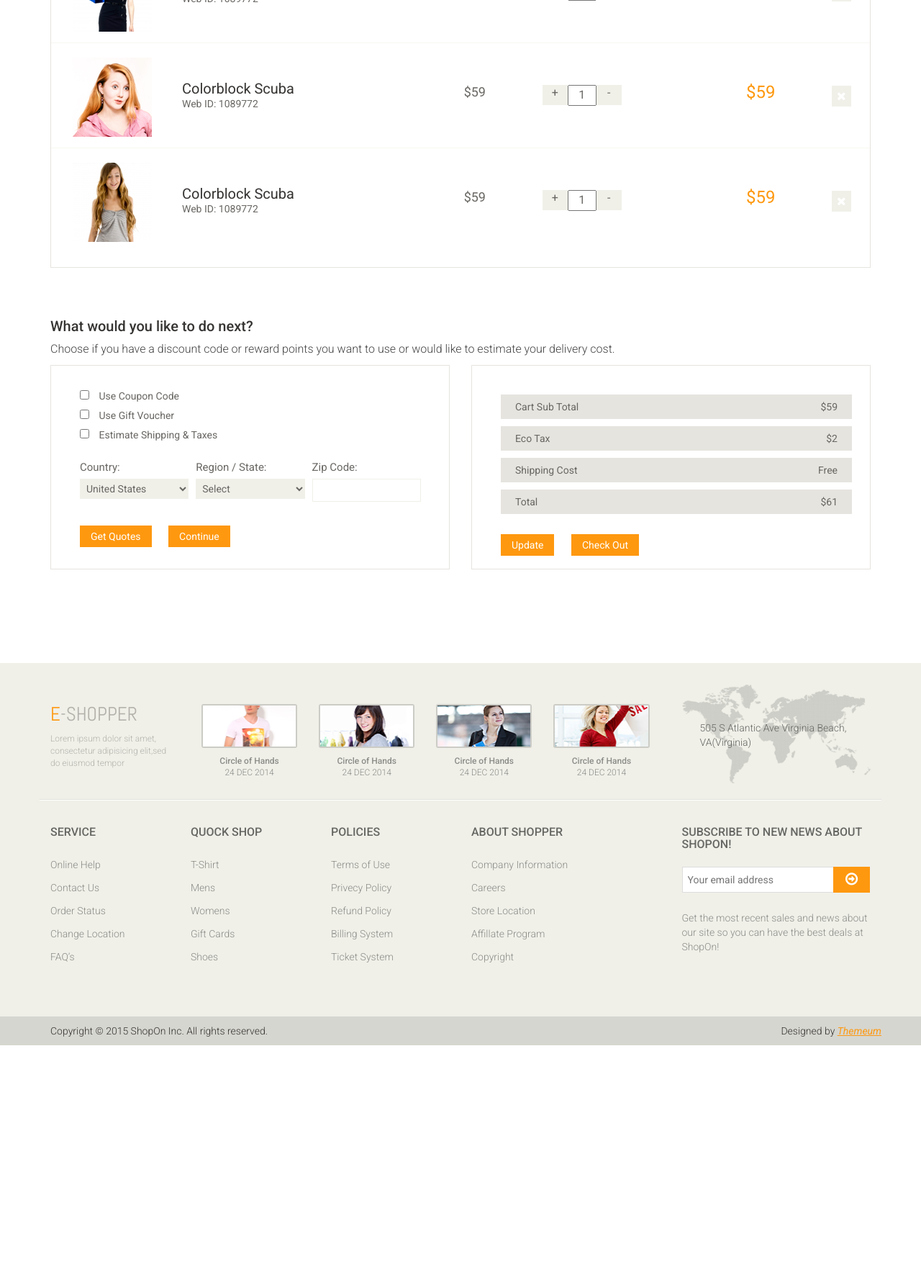
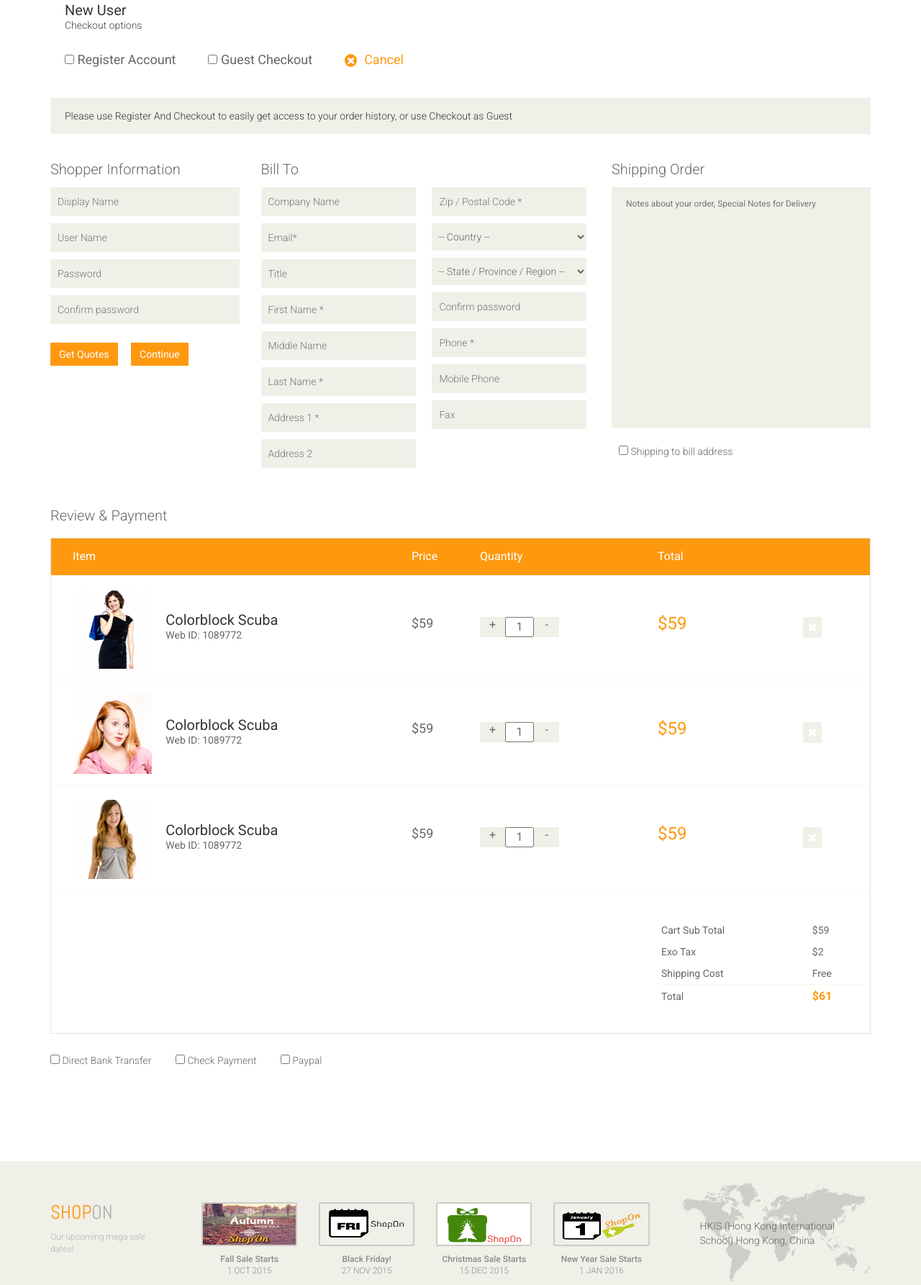
Before and after one commit to Travis210092/Travis210092.github.io, a plain HTML site: page cart.html in a window 1280 px wide. Shown: the part 461-2246 px from the top of the page at 72% size. Before the commit the page ends 1913 px from the top, so only its background shows below. Drawn offline with Linux system fonts and the light colour scheme.

Commit message:
Changed cart.html

```diff
--- a/cart.html
+++ b/cart.html
@@ -57,7 +57,7 @@
 				<div class="row">
 					<div class="col-sm-4">
 						<div class="logo pull-left">
-							<a href="index.html"><img src="images/home/logo.png" alt="" /></a>
+							<a href="index.html"><img src="images/home/shopon-newlogo.png" alt="" /></a>
 						</div>
 						<div class="btn-group pull-right">
 							<div class="btn-group">
@@ -88,8 +88,8 @@
 							<ul class="nav navbar-nav">
 								<li><a href=""><i class="fa fa-user"></i> Account</a></li>
 								<li><a href=""><i class="fa fa-star"></i> Wishlist</a></li>
-								<li><a href="checkout.html"><i class="fa fa-crosshairs"></i> Checkout</a></li>
-								<li><a href="cart.html" class="active"><i class="fa fa-shopping-cart"></i> Cart</a></li>
+								<li><a href="checkout.html" class="active"><i class="fa fa-crosshairs"></i> Checkout</a></li>
+								<li><a href="cart.html"><i class="fa fa-shopping-cart"></i> Cart</a></li>
 								<li><a href="login.html"><i class="fa fa-lock"></i> Login</a></li>
 							</ul>
 						</div>
@@ -117,8 +117,8 @@
                                     <ul role="menu" class="sub-menu">
                                         <li><a href="shop.html">Products</a></li>
 										<li><a href="product-details.html">Product Details</a></li>
-										<li><a href="checkout.html">Checkout</a></li>
-										<li><a href="cart.html" class="active">Cart</a></li>
+										<li><a href="checkout.html" class="active">Checkout</a></li>
+										<li><a href="cart.html">Cart</a></li>
 										<li><a href="login.html">Login</a></li>
                                     </ul>
                                 </li>
@@ -128,7 +128,7 @@
 										<li><a href="blog-single.html">Blog Single</a></li>
                                     </ul>
                                 </li>
-								<li><a href="404.html">404</a></li>
+
 								<li><a href="contact-us.html">Contact</a></li>
 							</ul>
 						</div>
@@ -148,9 +148,109 @@
 			<div class="breadcrumbs">
 				<ol class="breadcrumb">
 				  <li><a href="#">Home</a></li>
-				  <li class="active">Shopping Cart</li>
+				  <li class="active">Check out</li>
 				</ol>
+			</div><!--/breadcrums-->
+
+			<div class="step-one">
+				<h2 class="heading">Step1</h2>
 			</div>
+			<div class="checkout-options">
+				<h3>New User</h3>
+				<p>Checkout options</p>
+				<ul class="nav">
+					<li>
+						<label><input type="checkbox"> Register Account</label>
+					</li>
+					<li>
+						<label><input type="checkbox"> Guest Checkout</label>
+					</li>
+					<li>
+						<a href=""><i class="fa fa-times"></i>Cancel</a>
+					</li>
+				</ul>
+			</div><!--/checkout-options-->
+
+			<div class="register-req">
+				<p>Please use Register And Checkout to easily get access to your order history, or use Checkout as Guest</p>
+			</div><!--/register-req-->
+
+			<div class="shopper-informations">
+				<div class="row">
+					<div class="col-sm-3">
+						<div class="shopper-info">
+							<p>Shopper Information</p>
+							<form>
+								<input type="text" placeholder="Display Name">
+								<input type="text" placeholder="User Name">
+								<input type="password" placeholder="Password">
+								<input type="password" placeholder="Confirm password">
+							</form>
+							<a class="btn btn-primary" href="">Get Quotes</a>
+							<a class="btn btn-primary" href="">Continue</a>
+						</div>
+					</div>
+					<div class="col-sm-5 clearfix">
+						<div class="bill-to">
+							<p>Bill To</p>
+							<div class="form-one">
+								<form>
+									<input type="text" placeholder="Company Name">
+									<input type="text" placeholder="Email*">
+									<input type="text" placeholder="Title">
+									<input type="text" placeholder="First Name *">
+									<input type="text" placeholder="Middle Name">
+									<input type="text" placeholder="Last Name *">
+									<input type="text" placeholder="Address 1 *">
+									<input type="text" placeholder="Address 2">
+								</form>
+							</div>
+							<div class="form-two">
+								<form>
+									<input type="text" placeholder="Zip / Postal Code *">
+									<select>
+										<option>-- Country --</option>
+										<option>United States</option>
+										<option>Bangladesh</option>
+										<option>UK</option>
+										<option>India</option>
+										<option>Pakistan</option>
+										<option>Ucrane</option>
+										<option>Canada</option>
+										<option>Dubai</option>
+									</select>
+									<select>
+										<option>-- State / Province / Region --</option>
+										<option>United States</option>
+										<option>Bangladesh</option>
+										<option>UK</option>
+										<option>India</option>
+										<option>Pakistan</option>
+										<option>Ucrane</option>
+										<option>Canada</option>
+										<option>Dubai</option>
+									</select>
+									<input type="password" placeholder="Confirm password">
+									<input type="text" placeholder="Phone *">
+									<input type="text" placeholder="Mobile Phone">
+									<input type="text" placeholder="Fax">
+								</form>
+							</div>
+						</div>
+					</div>
+					<div class="col-sm-4">
+						<div class="order-message">
+							<p>Shipping Order</p>
+							<textarea name="message"  placeholder="Notes about your order, Special Notes for Delivery" rows="16"></textarea>
+							<label><input type="checkbox"> Shipping to bill address</label>
+						</div>
+					</div>
+				</div>
+			</div>
+			<div class="review-payment">
+				<h2>Review & Payment</h2>
+			</div>
+
 			<div class="table-responsive cart_info">
 				<table class="table table-condensed">
 					<thead>
@@ -240,88 +340,47 @@
 								<a class="cart_quantity_delete" href=""><i class="fa fa-times"></i></a>
 							</td>
 						</tr>
+						<tr>
+							<td colspan="4">&nbsp;</td>
+							<td colspan="2">
+								<table class="table table-condensed total-result">
+									<tr>
+										<td>Cart Sub Total</td>
+										<td>$59</td>
+									</tr>
+									<tr>
+										<td>Exo Tax</td>
+										<td>$2</td>
+									</tr>
+									<tr class="shipping-cost">
+										<td>Shipping Cost</td>
+										<td>Free</td>
+									</tr>
+									<tr>
+										<td>Total</td>
+										<td><span>$61</span></td>
+									</tr>
+								</table>
+							</td>
+						</tr>
 					</tbody>
 				</table>
 			</div>
+			<div class="payment-options">
+					<span>
+						<label><input type="checkbox"> Direct Bank Transfer</label>
+					</span>
+					<span>
+						<label><input type="checkbox"> Check Payment</label>
+					</span>
+					<span>
+						<label><input type="checkbox"> Paypal</label>
+					</span>
+				</div>
 		</div>
 	</section> <!--/#cart_items-->
 
-	<section id="do_action">
-		<div class="container">
-			<div class="heading">
-				<h3>What would you like to do next?</h3>
-				<p>Choose if you have a discount code or reward points you want to use or would like to estimate your delivery cost.</p>
-			</div>
-			<div class="row">
-				<div class="col-sm-6">
-					<div class="chose_area">
-						<ul class="user_option">
-							<li>
-								<input type="checkbox">
-								<label>Use Coupon Code</label>
-							</li>
-							<li>
-								<input type="checkbox">
-								<label>Use Gift Voucher</label>
-							</li>
-							<li>
-								<input type="checkbox">
-								<label>Estimate Shipping & Taxes</label>
-							</li>
-						</ul>
-						<ul class="user_info">
-							<li class="single_field">
-								<label>Country:</label>
-								<select>
-									<option>United States</option>
-									<option>Bangladesh</option>
-									<option>UK</option>
-									<option>India</option>
-									<option>Pakistan</option>
-									<option>Ucrane</option>
-									<option>Canada</option>
-									<option>Dubai</option>
-								</select>
 
-							</li>
-							<li class="single_field">
-								<label>Region / State:</label>
-								<select>
-									<option>Select</option>
-									<option>Dhaka</option>
-									<option>London</option>
-									<option>Dillih</option>
-									<option>Lahore</option>
-									<option>Alaska</option>
-									<option>Canada</option>
-									<option>Dubai</option>
-								</select>
-
-							</li>
-							<li class="single_field zip-field">
-								<label>Zip Code:</label>
-								<input type="text">
-							</li>
-						</ul>
-						<a class="btn btn-default update" href="">Get Quotes</a>
-						<a class="btn btn-default check_out" href="">Continue</a>
-					</div>
-				</div>
-				<div class="col-sm-6">
-					<div class="total_area">
-						<ul>
-							<li>Cart Sub Total <span>$59</span></li>
-							<li>Eco Tax <span>$2</span></li>
-							<li>Shipping Cost <span>Free</span></li>
-							<li>Total <span>$61</span></li>
-						</ul>
-							<a class="btn btn-default update" href="">Update</a>
-							<a class="btn btn-default check_out" href="">Check Out</a>
-					</div>
-				</div>
-			</div>
-		</div>
-	</section><!--/#do_action-->
 
 	<footer id="footer"><!--Footer-->
 		<div class="footer-top">
@@ -329,8 +388,8 @@
 				<div class="row">
 					<div class="col-sm-2">
 						<div class="companyinfo">
-							<h2><span>e</span>-shopper</h2>
-							<p>Lorem ipsum dolor sit amet, consectetur adipisicing elit,sed do eiusmod tempor</p>
+							<h2><span>Shop</span>On</h2>
+							<p>Our upcoming mega sale dates!</p>
 						</div>
 					</div>
 					<div class="col-sm-7">
@@ -338,14 +397,14 @@
 							<div class="video-gallery text-center">
 								<a href="#">
 									<div class="iframe-img">
-										<img src="images/home/iframe1.png" alt="" />
+										<img src="images/home/fall-shopon.png" alt="" />
 									</div>
 									<div class="overlay-icon">
 										<i class="fa fa-play-circle-o"></i>
 									</div>
 								</a>
-								<p>Circle of Hands</p>
-								<h2>24 DEC 2014</h2>
+								<p>Fall Sale Starts</p>
+								<h2>1 OCT 2015</h2>
 							</div>
 						</div>
 
@@ -353,14 +412,14 @@
 							<div class="video-gallery text-center">
 								<a href="#">
 									<div class="iframe-img">
-										<img src="images/home/iframe2.png" alt="" />
+										<img src="images/home/blackfridayshopon.png" alt="" />
 									</div>
 									<div class="overlay-icon">
 										<i class="fa fa-play-circle-o"></i>
 									</div>
 								</a>
-								<p>Circle of Hands</p>
-								<h2>24 DEC 2014</h2>
+								<p>Black Friday!</p>
+								<h2>27 NOV 2015</h2>
 							</div>
 						</div>
 
@@ -368,14 +427,14 @@
 							<div class="video-gallery text-center">
 								<a href="#">
 									<div class="iframe-img">
-										<img src="images/home/iframe3.png" alt="" />
+										<img src="images/home/christmassale-shopon.png" alt="" />
 									</div>
 									<div class="overlay-icon">
 										<i class="fa fa-play-circle-o"></i>
 									</div>
 								</a>
-								<p>Circle of Hands</p>
-								<h2>24 DEC 2014</h2>
+								<p>Christmas Sale Starts</p>
+								<h2>15 DEC 2015</h2>
 							</div>
 						</div>
 
@@ -383,21 +442,21 @@
 							<div class="video-gallery text-center">
 								<a href="#">
 									<div class="iframe-img">
-										<img src="images/home/iframe4.png" alt="" />
+										<img src="images/home/newyearsale-shopon.png" alt="" />
 									</div>
 									<div class="overlay-icon">
 										<i class="fa fa-play-circle-o"></i>
 									</div>
 								</a>
-								<p>Circle of Hands</p>
-								<h2>24 DEC 2014</h2>
+								<p>New Year Sale Starts</p>
+								<h2>1 JAN 2016</h2>
 							</div>
 						</div>
 					</div>
 					<div class="col-sm-3">
 						<div class="address">
 							<img src="images/home/map.png" alt="" />
-							<p>505 S Atlantic Ave Virginia Beach, VA(Virginia)</p>
+							<p>HKIS (Hong Kong International School) Hong Kong, China</p>
 						</div>
 					</div>
 				</div>
@@ -421,7 +480,7 @@
 					</div>
 					<div class="col-sm-2">
 						<div class="single-widget">
-							<h2>Quock Shop</h2>
+							<h2>Quick Shop</h2>
 							<ul class="nav nav-pills nav-stacked">
 								<li><a href="">T-Shirt</a></li>
 								<li><a href="">Mens</a></li>
@@ -445,13 +504,13 @@
 					</div>
 					<div class="col-sm-2">
 						<div class="single-widget">
-							<h2>About Shopper</h2>
+							<h2>About ShopOn</h2>
 							<ul class="nav nav-pills nav-stacked">
-								<li><a href="">Company Information</a></li>
-								<li><a href="">Careers</a></li>
-								<li><a href="">Store Location</a></li>
-								<li><a href="">Affillate Program</a></li>
-								<li><a href="">Copyright</a></li>
+								<li><a href="http://travis210092.github.io/404.html">Company Information</a></li>
+								<li><a href="http://travis210092.github.io/404.html">Careers</a></li>
+								<li><a href="http://travis210092.github.io/404.html">Store Location</a></li>
+								<li><a href="http://travis210092.github.io/404.html">Affillate Program</a></li>
+								<li><a href="http://travis210092.github.io/404.html">Copyright</a></li>
 							</ul>
 						</div>
 					</div>
@@ -473,8 +532,8 @@
 		<div class="footer-bottom">
 			<div class="container">
 				<div class="row">
-					<p class="pull-left">Copyright © 2015 ShopOn Inc. All rights reserved.</p>
-					<p class="pull-right">Designed by <span><a target="_blank" href="http://www.themeum.com">Themeum</a></span></p>
+					<p class="pull-left">Copyright © 2015 ShopOn"" Inc. All rights reserved.</p>
+					<p class="pull-right">Our partner website:<span><a target="_blank" href="jeffreysonghkis.github.io/index.html">Coming soon!</a></span></p>
 				</div>
 			</div>
 		</div>
@@ -485,7 +544,7 @@
 
     <script src="js/jquery.js"></script>
 	<script src="js/bootstrap.min.js"></script>
-	<script src="js/jquery.scrollUp.min.js"></script>
+    <script src="js/jquery.scrollUp.min.js"></script>
     <script src="js/jquery.prettyPhoto.js"></script>
     <script src="js/main.js"></script>
 </body>
```
